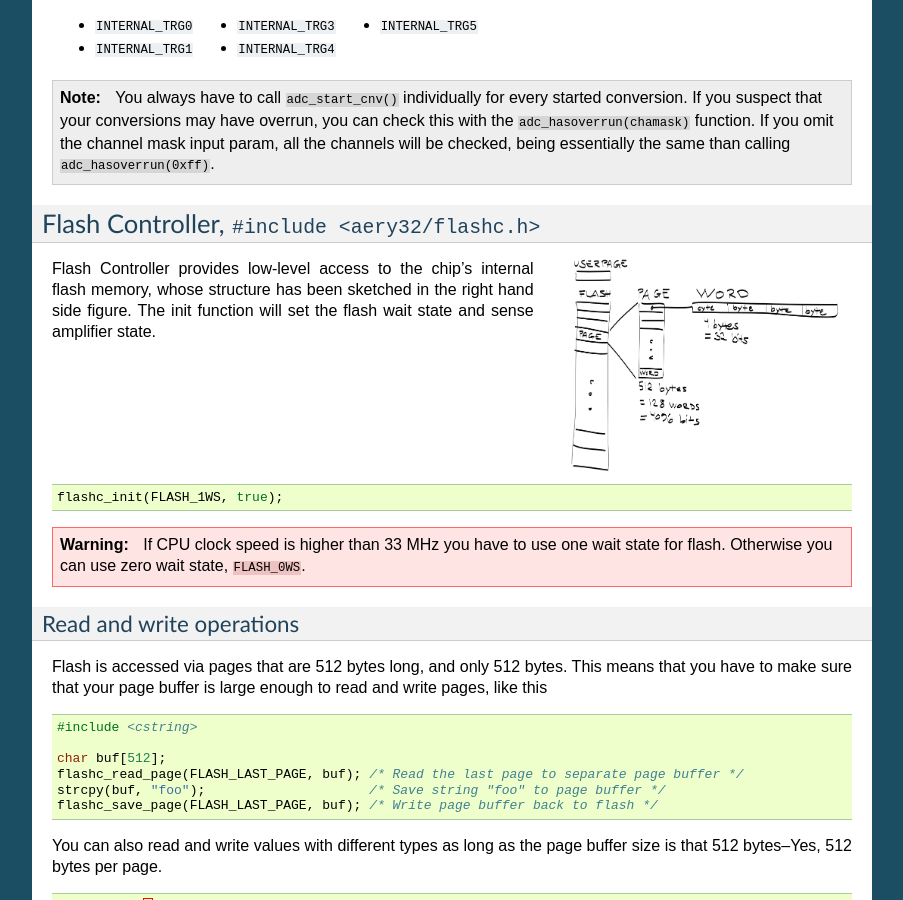
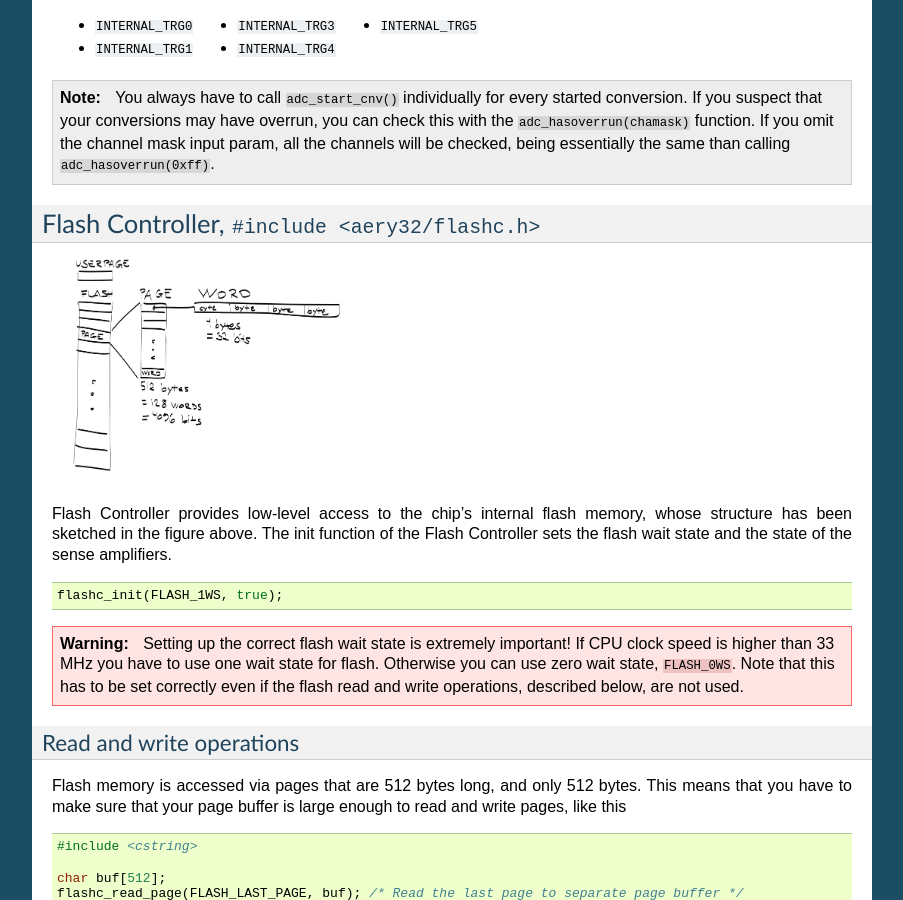
Before and after one commit to aery32/aery32-refguide, a Sphinx documentation site: the page built from source/module_functions.rst, in a window 1280 px wide and 900 px high, scrolled down 2321 px. Shown: the whole window, without its empty margins (198-1101 px from the left). Built offline with Sphinx 7.4.7, drawn with Linux system fonts in a browser that asks for light colours; some of the changed text lies outside the part shown.

Commit message:
Modify Flash Controller text

```diff
--- a/source/module_functions.rst
+++ b/source/module_functions.rst
@@ -121,11 +121,10 @@ Flash Controller, ``#include <aery32/flashc.h>``
 
 .. image:: ../images/avr32_flash_structure.png
     :width: 8 cm
-    :align: right
     :target: _images/avr32_flash_structure.png
     :alt: AVR32 UC3A1/0 Flash Structure
 
-Flash Controller provides low-level access to the chip's internal flash memory, whose structure has been sketched in the right hand side figure. The init function will set the flash wait state and sense amplifier state.
+Flash Controller provides low-level access to the chip's internal flash memory, whose structure has been sketched in the figure above. The init function of the Flash Controller sets the flash wait state and the state of the sense amplifiers.
 
 .. code-block:: c++
 
@@ -133,12 +132,12 @@ Flash Controller provides low-level access to the chip's internal flash memory,
 
 .. warning::
 
-    If CPU clock speed is higher than 33 MHz you have to use one wait state for flash. Otherwise you can use zero wait state, ``FLASH_0WS``.
+    Setting up the correct flash wait state is extremely important! If CPU clock speed is higher than 33 MHz you have to use one wait state for flash. Otherwise you can use zero wait state, ``FLASH_0WS``. Note that this has to be set correctly even if the flash read and write operations, described below, are not used.
 
 Read and write operations
 '''''''''''''''''''''''''
 
-Flash is accessed via pages that are 512 bytes long, and only 512 bytes. This means that you have to make sure that your page buffer is large enough to read and write pages, like this
+Flash memory is accessed via pages that are 512 bytes long, and only 512 bytes. This means that you have to make sure that your page buffer is large enough to read and write pages, like this
 
 .. code-block:: c++
 
@@ -590,13 +589,13 @@ In case you want to specify completely new values for the period and duration us
     pwm_update_period(2, 0x1000); /* Updates channel's two period */
     pwm_update_duration(2, 0x10); /* Updates channel's two duration */
 
-To keep PWM output at the desired duty cycle for the amount of periods, before changing its value again, use the wait function. For example, to wait 100 PWM periods on channel two call
+To keep PWM output at the desired state for the amount of periods, before changing its state again, use the wait function. For example, to wait 100 PWM periods for channel two, call
 
 .. code-block:: c++
 
     pwm_wait_periods(2, 100);
 
-With the combination of update functions and wait function, you can make a smoohtly blinking LED
+With the combination of the update functions and the wait function, you can make a smoohtly blinking LED, just like this
 
 .. code-block:: c++
 
```
